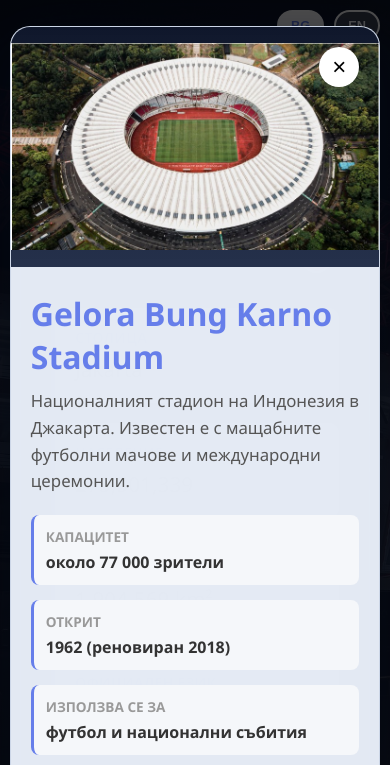
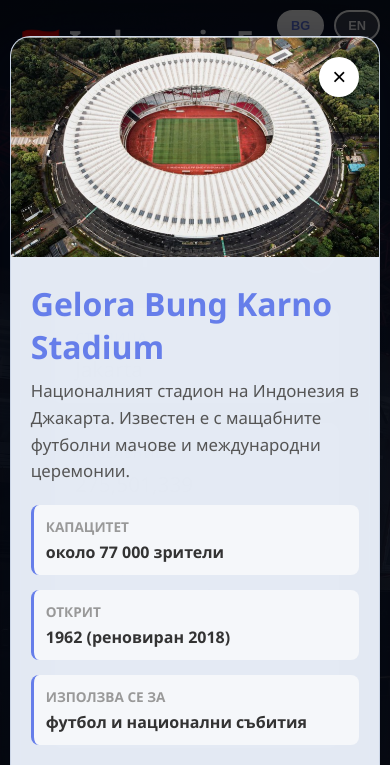
Before and after one commit to SvetoslavGochev/Indonesia, a plain HTML site: page index.html in a window 390 px wide. Both pictures are taken after a click on the button "Инфо за стадиона". Shown: the top 765 px of the page. Drawn offline with Linux system fonts and the light colour scheme.

Commit message:
Refine stadium modal image fill and size

```diff
--- a/style.css
+++ b/style.css
@@ -488,14 +488,13 @@
 }
 
 .stadium-modal-content {
-    max-width: 760px;
+    max-width: 680px;
 }
 
 .stadium-modal-image {
-    height: 340px;
-    object-fit: contain;
+    height: 320px;
+    object-fit: cover;
     object-position: center center;
-    background: linear-gradient(180deg, rgba(11, 18, 37, 0.96) 0%, rgba(20, 32, 58, 0.9) 100%);
     filter: saturate(1.04) contrast(1.03);
 }
 
@@ -544,7 +543,7 @@
     }
 
     .stadium-modal-image {
-        height: 240px;
+        height: 220px;
     }
 
     .modal-info {
```
